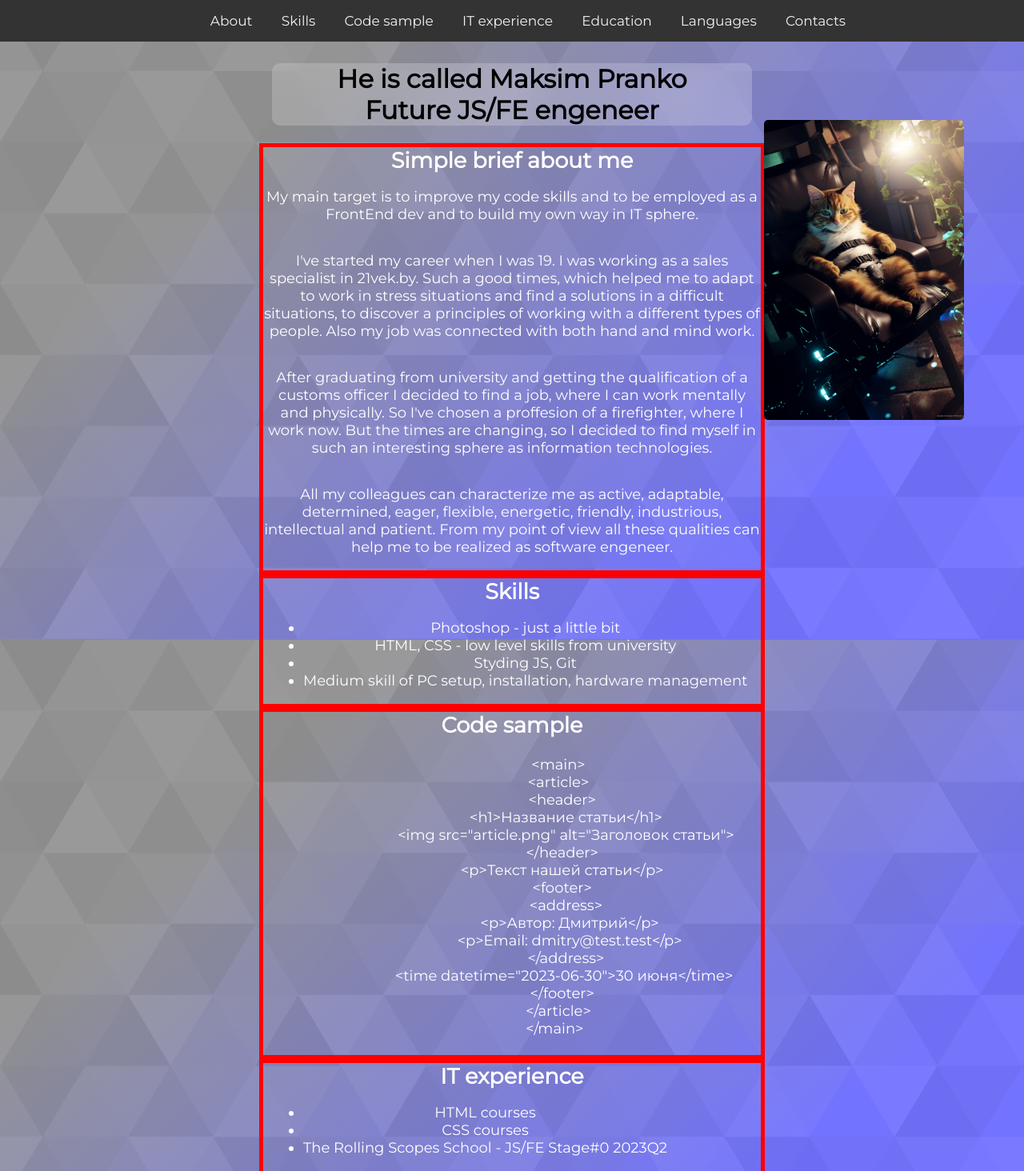
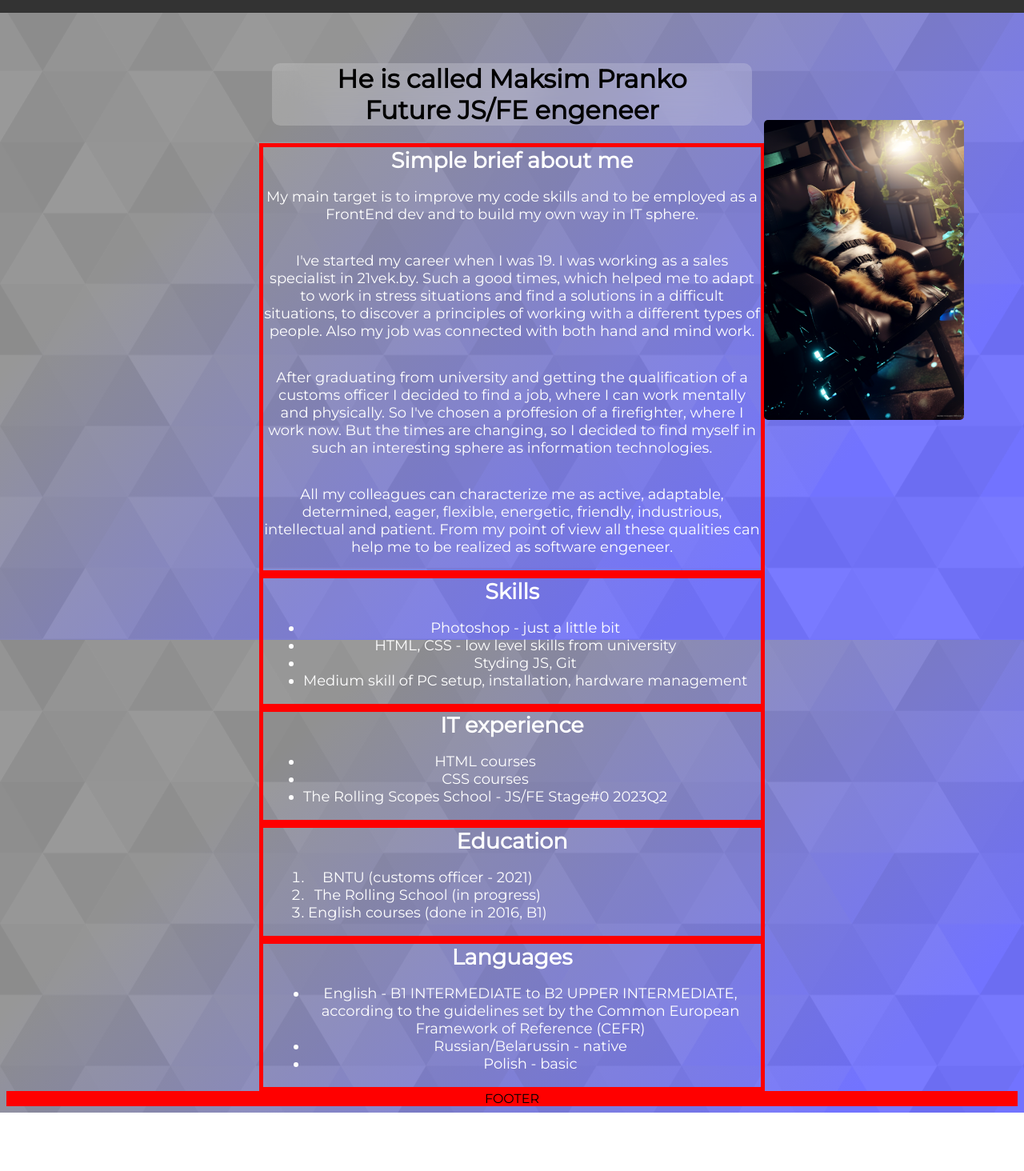
Before and after one commit to tt-max14/rsschool-cv, a plain HTML site: page index.html in a window 1280 px wide. Shown: the top 1464 px of the page at 80% size. After the commit the page ends 1391 px from the top, so only its background shows below. Drawn offline with Linux system fonts and the light colour scheme.

Commit message:
fix: fixed warnings to pass autotest

```diff
--- a/index.html
+++ b/index.html
@@ -16,13 +16,7 @@
   <aside class="aside">
     <nav class="nav">
       <ul class="ul">
-        <a href="/service-1/" class="a">About</a>
-        <a href="/service-2/" class="a">Skills</a>
-        <a href="/service-3/" class="a">Code sample</a>
-        <a href="/service-3/" class="a">IT experience</a>
-        <a href="/service-3/" class="a">Education</a>
-        <a href="/service-3/" class="a">Languages</a>
-        <a href="/service-3/" class="a">Contacts</a>
+
       </ul>
     </nav>
   </aside>
@@ -48,28 +42,6 @@
               <li class="li">Styding JS, Git</li>
               <li class="li">Medium skill of PC setup, installation, hardware management</li>
             </ul>
-        </div>
-        <div class="div">
-            <h2 class="h2">Code sample</h2>
-            <pre class="pre"><code>
-              &lt;main>
-              &lt;article>
-                &lt;header>
-                  &lt;h1>Название статьи&lt;/h1>
-                  &lt;img src="article.png" alt="Заголовок статьи">
-                &lt;/header>
-                &lt;p>Текст нашей статьи&lt;/p>
-                &lt;footer>
-                  &lt;address>
-                    &lt;p>Автор: Дмитрий&lt;/p>
-                    &lt;p>Email: dmitry@test.test&lt;/p>
-                  &lt;/address>
-                  &lt;time datetime="2023-06-30">30 июня&lt;/time>
-                &lt;/footer>
-              &lt;/article>
-            &lt;/main>
-            </code></pre>
-
 
         </div>
         <div class="div">
```
